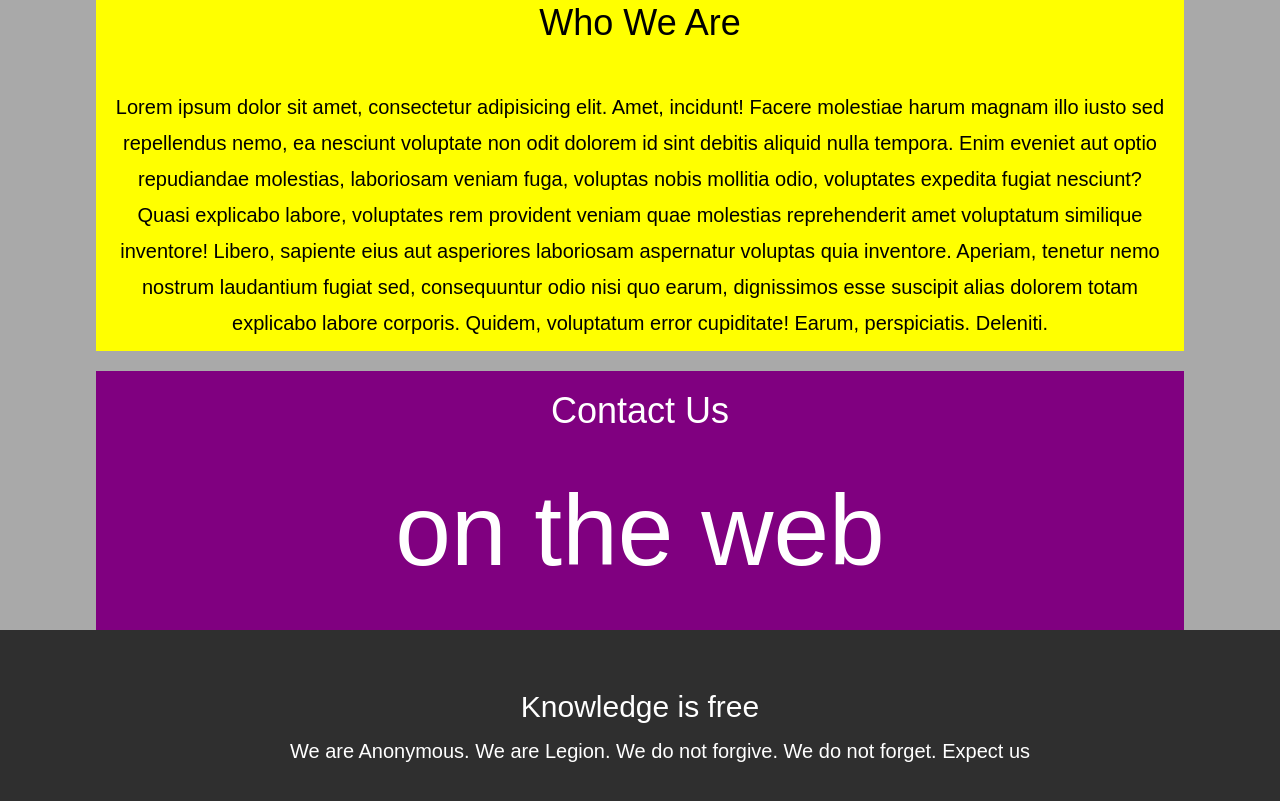
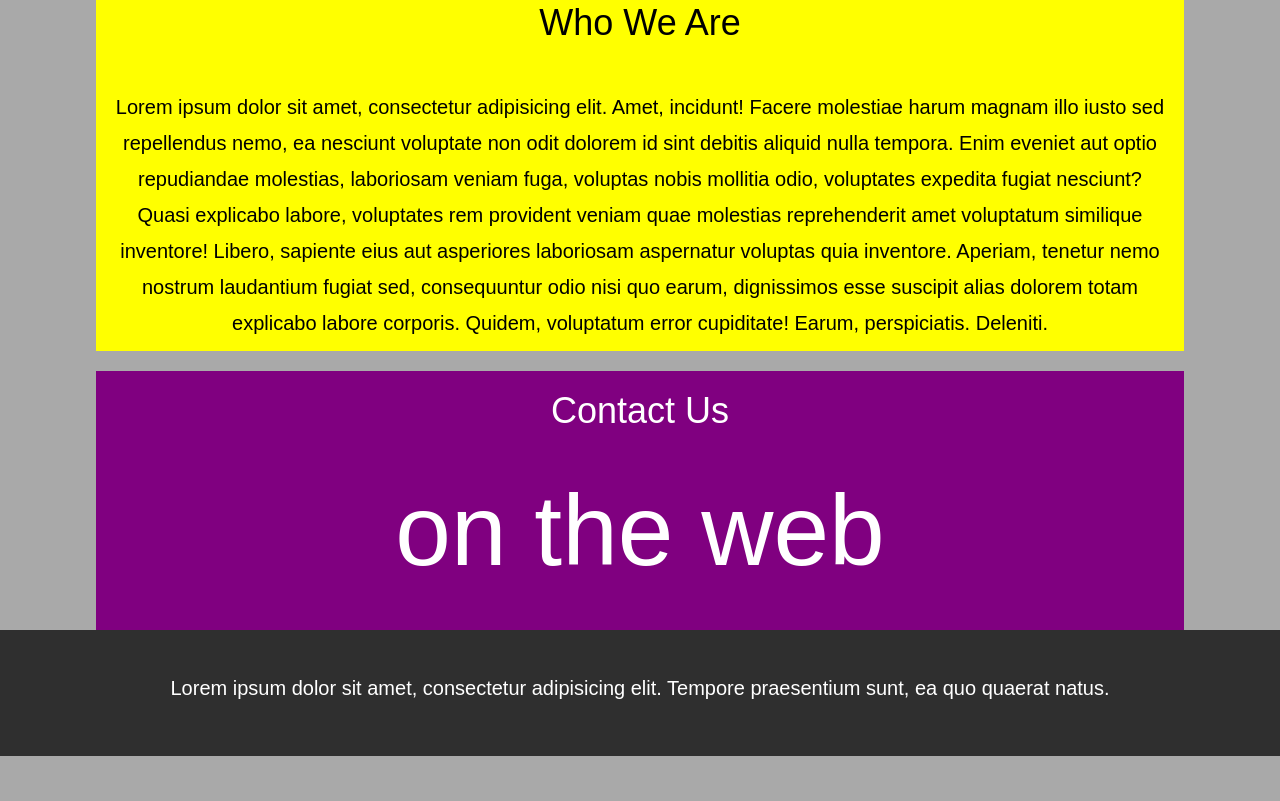
Before and after one commit to knowledgeCraft/knowledgeCraft.github.io, a plain HTML site: page index.html in a window 1280 px wide. Shown: the part 2169-2970 px from the top of the page. After the commit the page ends 2925 px from the top, so only its background shows below. Drawn offline with nearby package versions, Linux system fonts and the light colour scheme.

Commit message:
Change brand

```diff
--- a/index.html
+++ b/index.html
@@ -162,14 +162,7 @@
 
 <!-- Footer -->
 <footer class="container-fluid footer text-center">
-  <h2 class="text-center">Knowledge is free</h2>
-    <ul class="text-center un-list">
-      <li>We are Anonymous.</li>
-      <li>We are Legion.</li>
-      <li>We do not forgive.</li>
-      <li>We do not forget.</li>
-      <li>Expect us </li>
-    </ul>
+  <p>Lorem ipsum dolor sit amet, consectetur adipisicing elit. Tempore praesentium sunt, ea quo quaerat natus.</p>
 </footer>
 
 <!-- jQuery (necessary for Bootstrap's JavaScript plugins) -->
```
